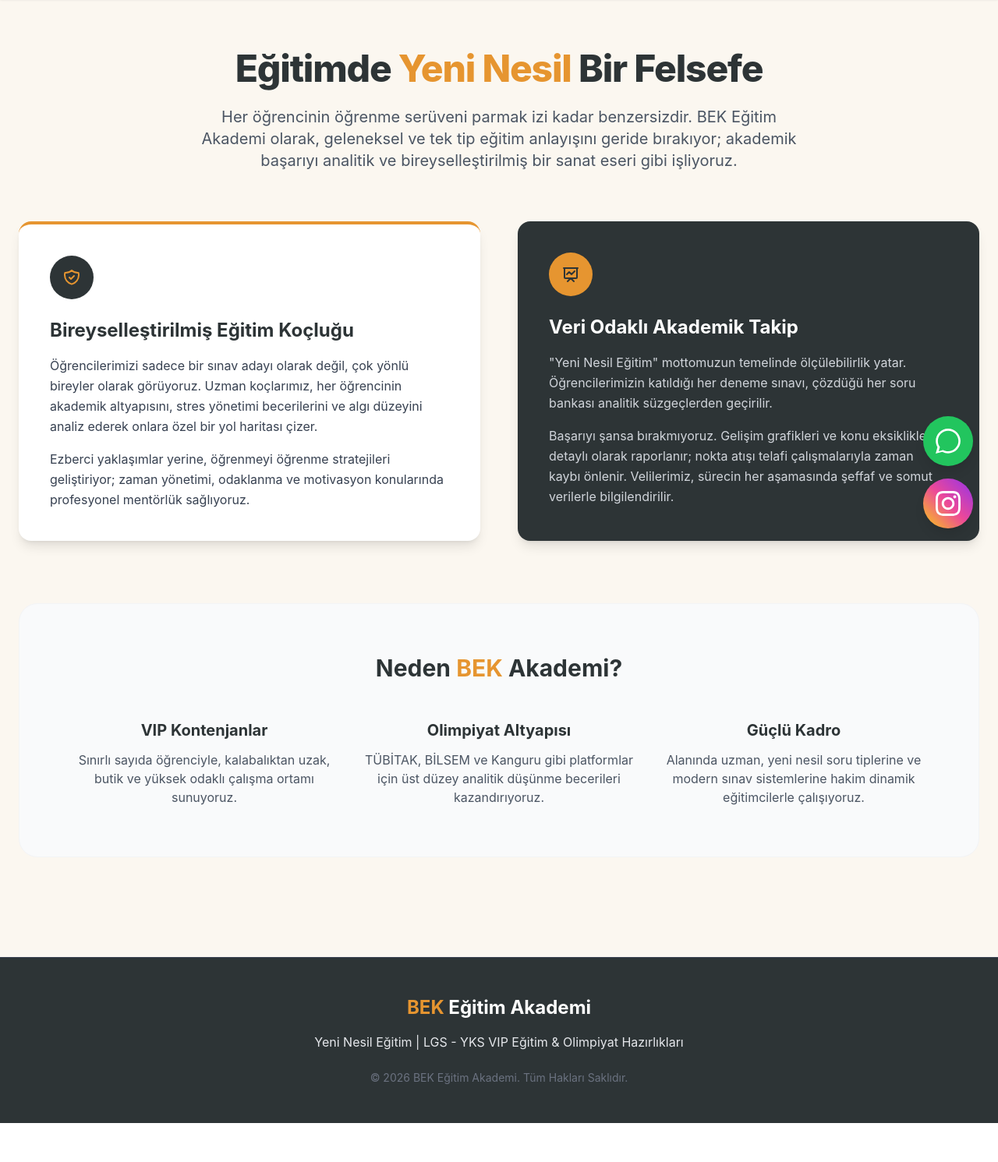
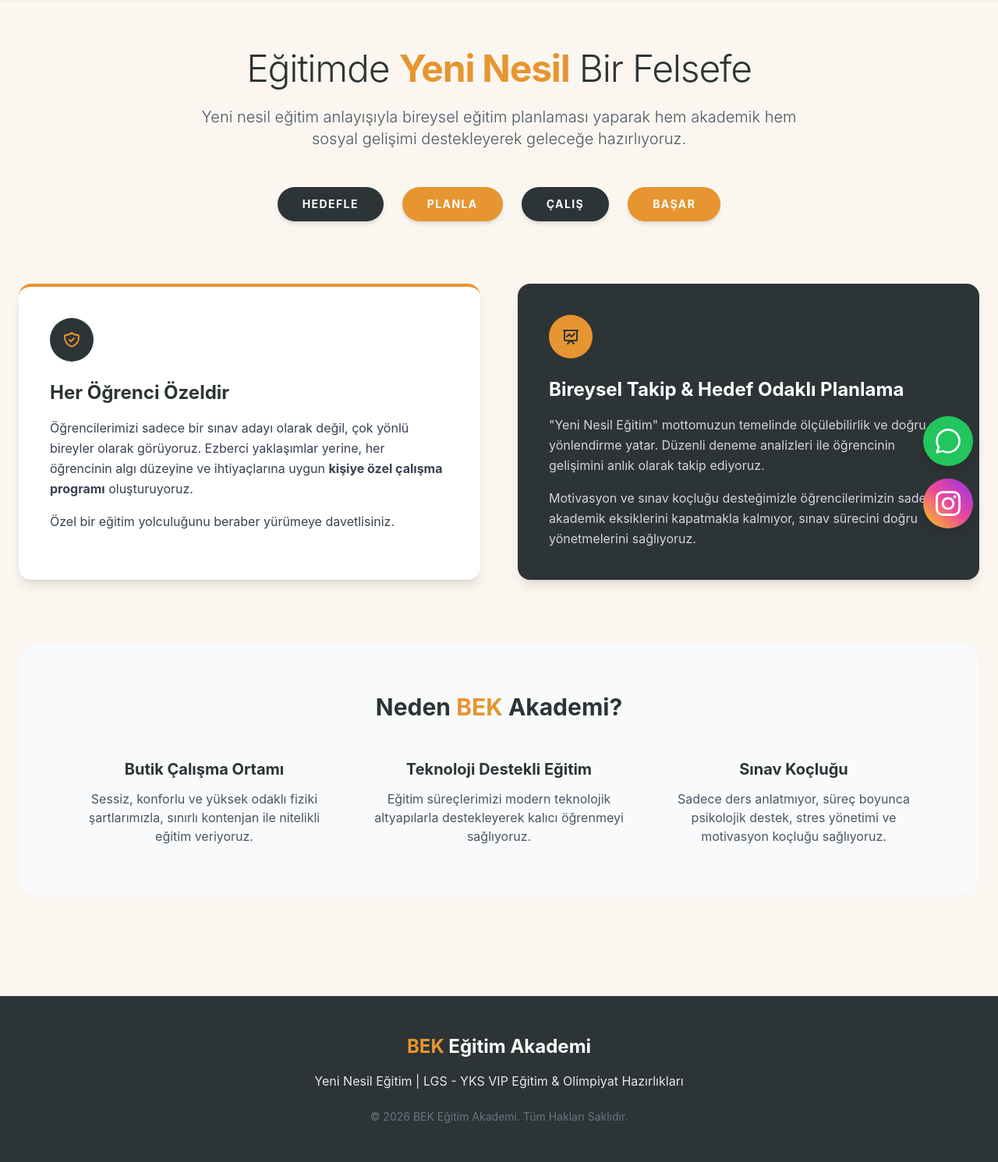
Before and after one commit to sahinbingol85/bek_akademi, a FastAPI app: page /hakkimizda in a window 1280 px wide. Shown: the part 90-1581 px from the top of the page at 78% size. Before the commit the page ends 1531 px from the top, so only its background shows below. Run offline with FastAPI, Linux system fonts and the light colour scheme; some libraries are stand-ins or nearby versions.

Commit message:
Add files via upload

```diff
--- a/templates/about.html
+++ b/templates/about.html
@@ -3,56 +3,67 @@
 {% block title %}Felsefemiz - BEK Eğitim Akademi{% endblock %}
 
 {% block content %}
-    <div class="text-center max-w-3xl mx-auto mb-16">
-        <h1 class="text-4xl md:text-5xl font-extrabold text-bek-dark mb-6 tracking-tight">Eğitimde <span class="text-bek-gold">Yeni Nesil</span> Bir Felsefe</h1>
-        <p class="text-lg md:text-xl text-gray-600 leading-relaxed">
-            Her öğrencinin öğrenme serüveni parmak izi kadar benzersizdir. BEK Eğitim Akademi olarak, geleneksel ve tek tip eğitim anlayışını geride bırakıyor; akademik başarıyı analitik ve bireyselleştirilmiş bir sanat eseri gibi işliyoruz.
+    <div class="text-center max-w-3xl mx-auto mb-12">
+        <h1 class="text-4xl md:text-5xl font-light text-bek-dark mb-6 tracking-tight">Eğitimde <span class="font-bold text-bek-gold">Yeni Nesil</span> Bir Felsefe</h1>
+        <p class="text-lg md:text-xl text-gray-600 leading-relaxed font-light">
+            Yeni nesil eğitim anlayışıyla bireysel eğitim planlaması yaparak hem akademik hem sosyal gelişimi destekleyerek geleceğe hazırlıyoruz.
         </p>
     </div>
 
+    <!-- Eğitim Döngüsü -->
+    <div class="flex flex-wrap justify-center gap-3 md:gap-6 mb-20">
+        <span class="bg-bek-dark text-white px-8 py-3 rounded-full text-sm font-bold tracking-widest uppercase shadow-md">Hedefle</span>
+        <span class="bg-bek-gold text-white px-8 py-3 rounded-full text-sm font-bold tracking-widest uppercase shadow-md">Planla</span>
+        <span class="bg-bek-dark text-white px-8 py-3 rounded-full text-sm font-bold tracking-widest uppercase shadow-md">Çalış</span>
+        <span class="bg-bek-gold text-white px-8 py-3 rounded-full text-sm font-bold tracking-widest uppercase shadow-md">Başar</span>
+    </div>
+
     <div class="grid md:grid-cols-2 gap-12 mb-20">
+        <!-- Sol Kart -->
         <div class="bg-white p-10 rounded-2xl shadow-lg border-t-4 border-bek-gold hover:shadow-xl transition-shadow duration-300">
             <div class="w-14 h-14 bg-bek-dark rounded-full flex items-center justify-center mb-6">
                 <svg class="w-6 h-6 text-bek-gold" fill="none" stroke="currentColor" viewBox="0 0 24 24" xmlns="http://www.w3.org/2000/svg"><path stroke-linecap="round" stroke-linejoin="round" stroke-width="2" d="M9 12l2 2 4-4m5.618-4.016A11.955 11.955 0 0112 2.944a11.955 11.955 0 01-8.618 3.04A12.02 12.02 0 003 9c0 5.591 3.824 10.29 9 11.622 5.176-1.332 9-6.03 9-11.622 0-1.042-.133-2.052-.382-3.016z"></path></svg>
             </div>
-            <h2 class="text-2xl font-bold text-bek-dark mb-4">Bireyselleştirilmiş Eğitim Koçluğu</h2>
+            <h2 class="text-2xl font-bold text-bek-dark mb-4">Her Öğrenci Özeldir</h2>
             <p class="text-gray-700 leading-relaxed mb-4">
-                Öğrencilerimizi sadece bir sınav adayı olarak değil, çok yönlü bireyler olarak görüyoruz. Uzman koçlarımız, her öğrencinin akademik altyapısını, stres yönetimi becerilerini ve algı düzeyini analiz ederek onlara özel bir yol haritası çizer.
+                Öğrencilerimizi sadece bir sınav adayı olarak değil, çok yönlü bireyler olarak görüyoruz. Ezberci yaklaşımlar yerine, her öğrencinin algı düzeyine ve ihtiyaçlarına uygun <span class="font-bold">kişiye özel çalışma programı</span> oluşturuyoruz.
             </p>
             <p class="text-gray-700 leading-relaxed">
-                Ezberci yaklaşımlar yerine, öğrenmeyi öğrenme stratejileri geliştiriyor; zaman yönetimi, odaklanma ve motivasyon konularında profesyonel mentörlük sağlıyoruz.
+                Özel bir eğitim yolculuğunu beraber yürümeye davetlisiniz.
             </p>
         </div>
 
+        <!-- Sağ Kart -->
         <div class="bg-bek-dark p-10 rounded-2xl shadow-lg text-white hover:shadow-xl transition-shadow duration-300">
             <div class="w-14 h-14 bg-bek-gold rounded-full flex items-center justify-center mb-6">
                 <svg class="w-6 h-6 text-bek-dark" fill="none" stroke="currentColor" viewBox="0 0 24 24" xmlns="http://www.w3.org/2000/svg"><path stroke-linecap="round" stroke-linejoin="round" stroke-width="2" d="M7 12l3-3 3 3 4-4M8 21l4-4 4 4M3 4h18M4 4h16v12a1 1 0 01-1 1H5a1 1 0 01-1-1V4z"></path></svg>
             </div>
-            <h2 class="text-2xl font-bold mb-4">Veri Odaklı Akademik Takip</h2>
+            <h2 class="text-2xl font-bold mb-4">Bireysel Takip & Hedef Odaklı Planlama</h2>
             <p class="text-gray-300 leading-relaxed mb-4">
-                "Yeni Nesil Eğitim" mottomuzun temelinde ölçülebilirlik yatar. Öğrencilerimizin katıldığı her deneme sınavı, çözdüğü her soru bankası analitik süzgeçlerden geçirilir.
+                "Yeni Nesil Eğitim" mottomuzun temelinde ölçülebilirlik ve doğru yönlendirme yatar. Düzenli deneme analizleri ile öğrencinin gelişimini anlık olarak takip ediyoruz.
             </p>
             <p class="text-gray-300 leading-relaxed">
-                Başarıyı şansa bırakmıyoruz. Gelişim grafikleri ve konu eksiklikleri detaylı olarak raporlanır; nokta atışı telafi çalışmalarıyla zaman kaybı önlenir. Velilerimiz, sürecin her aşamasında şeffaf ve somut verilerle bilgilendirilir.
+                Motivasyon ve sınav koçluğu desteğimizle öğrencilerimizin sadece akademik eksiklerini kapatmakla kalmıyor, sınav sürecini doğru yönetmelerini sağlıyoruz.
             </p>
         </div>
     </div>
 
+    <!-- Temel Değerler -->
     <div class="bg-gray-50 rounded-3xl p-10 md:p-16 border border-gray-100">
         <h2 class="text-3xl font-bold text-center text-bek-dark mb-12">Neden <span class="text-bek-gold">BEK</span> Akademi?</h2>
 
         <div class="grid md:grid-cols-3 gap-8 text-center">
             <div>
-                <h3 class="text-xl font-bold text-bek-dark mb-3">VIP Kontenjanlar</h3>
-                <p class="text-gray-600">Sınırlı sayıda öğrenciyle, kalabalıktan uzak, butik ve yüksek odaklı çalışma ortamı sunuyoruz.</p>
+                <h3 class="text-xl font-bold text-bek-dark mb-3">Butik Çalışma Ortamı</h3>
+                <p class="text-gray-600">Sessiz, konforlu ve yüksek odaklı fiziki şartlarımızla, sınırlı kontenjan ile nitelikli eğitim veriyoruz.</p>
             </div>
             <div>
-                <h3 class="text-xl font-bold text-bek-dark mb-3">Olimpiyat Altyapısı</h3>
-                <p class="text-gray-600">TÜBİTAK, BİLSEM ve Kanguru gibi platformlar için üst düzey analitik düşünme becerileri kazandırıyoruz.</p>
+                <h3 class="text-xl font-bold text-bek-dark mb-3">Teknoloji Destekli Eğitim</h3>
+                <p class="text-gray-600">Eğitim süreçlerimizi modern teknolojik altyapılarla destekleyerek kalıcı öğrenmeyi sağlıyoruz.</p>
             </div>
             <div>
-                <h3 class="text-xl font-bold text-bek-dark mb-3">Güçlü Kadro</h3>
-                <p class="text-gray-600">Alanında uzman, yeni nesil soru tiplerine ve modern sınav sistemlerine hakim dinamik eğitimcilerle çalışıyoruz.</p>
+                <h3 class="text-xl font-bold text-bek-dark mb-3">Sınav Koçluğu</h3>
+                <p class="text-gray-600">Sadece ders anlatmıyor, süreç boyunca psikolojik destek, stres yönetimi ve motivasyon koçluğu sağlıyoruz.</p>
             </div>
         </div>
     </div>
```
